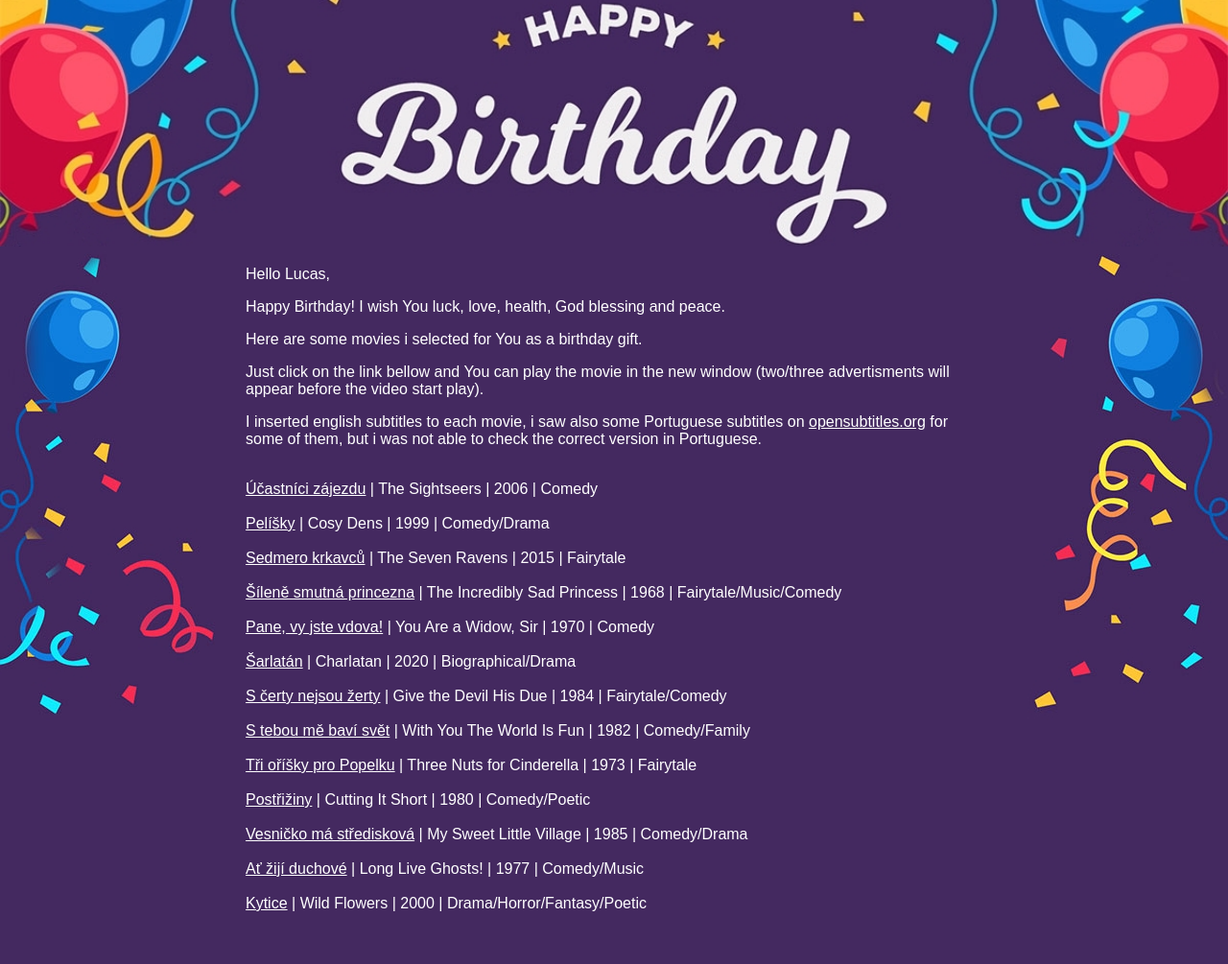
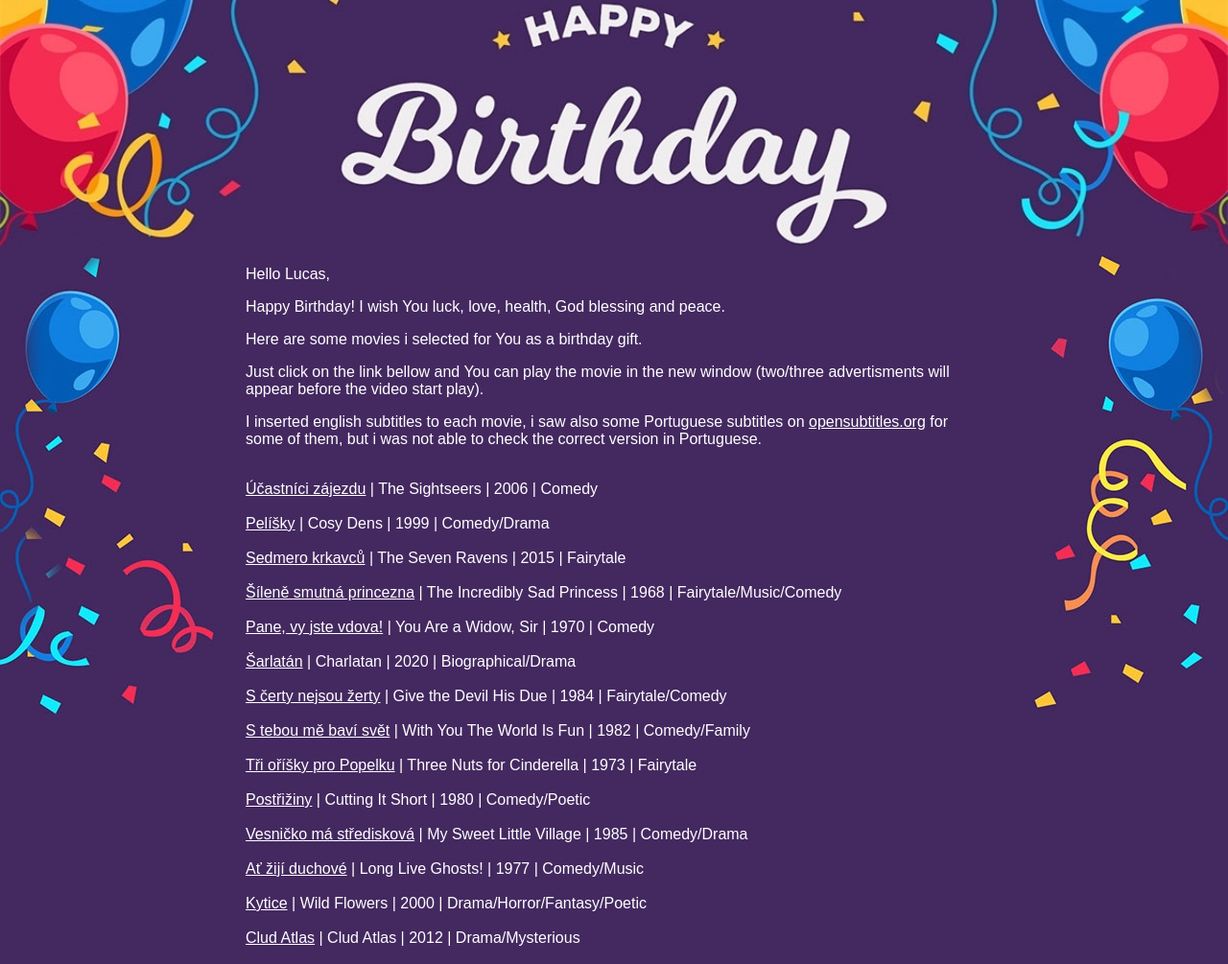
Before and after one commit to honza4791/LucasBirthday, a plain HTML site: page index.html in a window 1280 px wide. Shown: the whole page at 96% size. Before the commit the page ends 969 px from the top, so only its background shows below. Drawn offline with Linux system fonts and the light colour scheme.

Commit message:
Update index.html

```diff
--- a/index.html
+++ b/index.html
@@ -39,6 +39,7 @@
             <a href="pages/ve.html">Vesničko má středisková</a><span> | My Sweet Little Village | 1985 | Comedy/Drama</span><br><br>
             <a href="pages/at.html">Ať žijí duchové</a><span> | Long Live Ghosts! | 1977 | Comedy/Music</span><br><br>
             <a href="pages/ky.html">Kytice</a><span> | Wild Flowers | 2000 | Drama/Horror/Fantasy/Poetic</span><br><br>
+            <a href="pages/ca.html">Clud Atlas</a><span> | Clud Atlas | 2012 | Drama/Mysterious</span><br><br>
         </div>
         <div class="right_panel">
             <img src="images/right.jpg" alt="right_panel">
```
